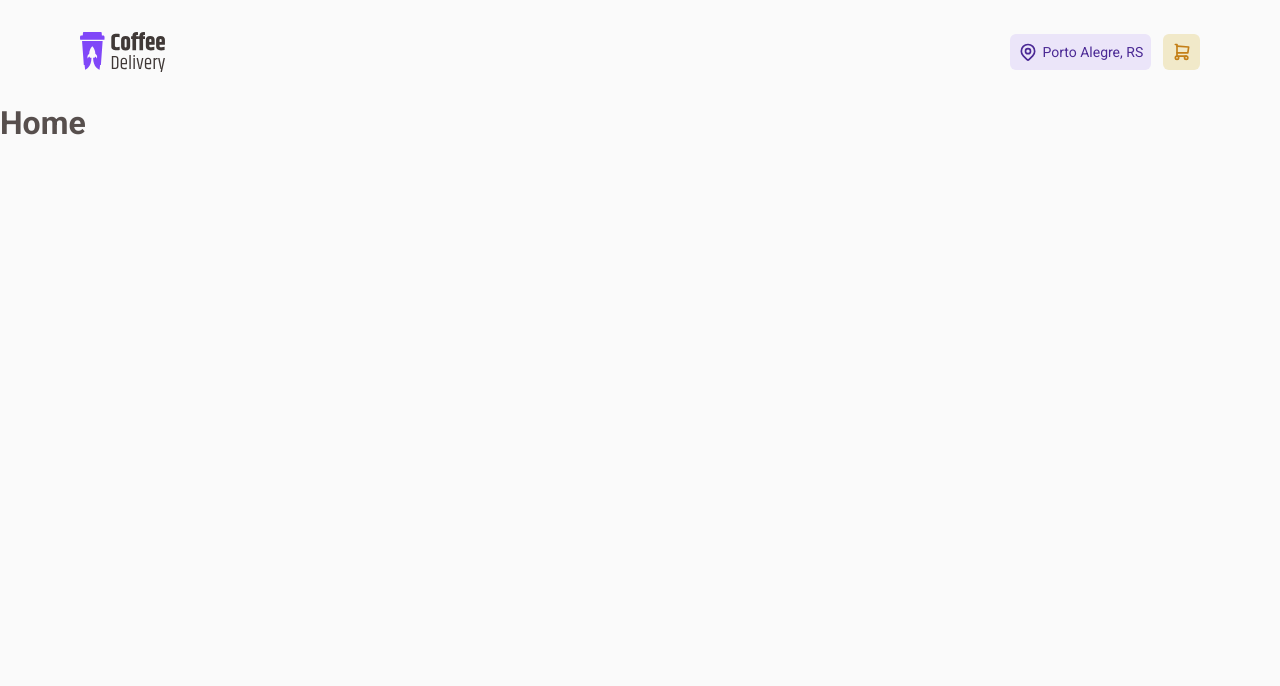
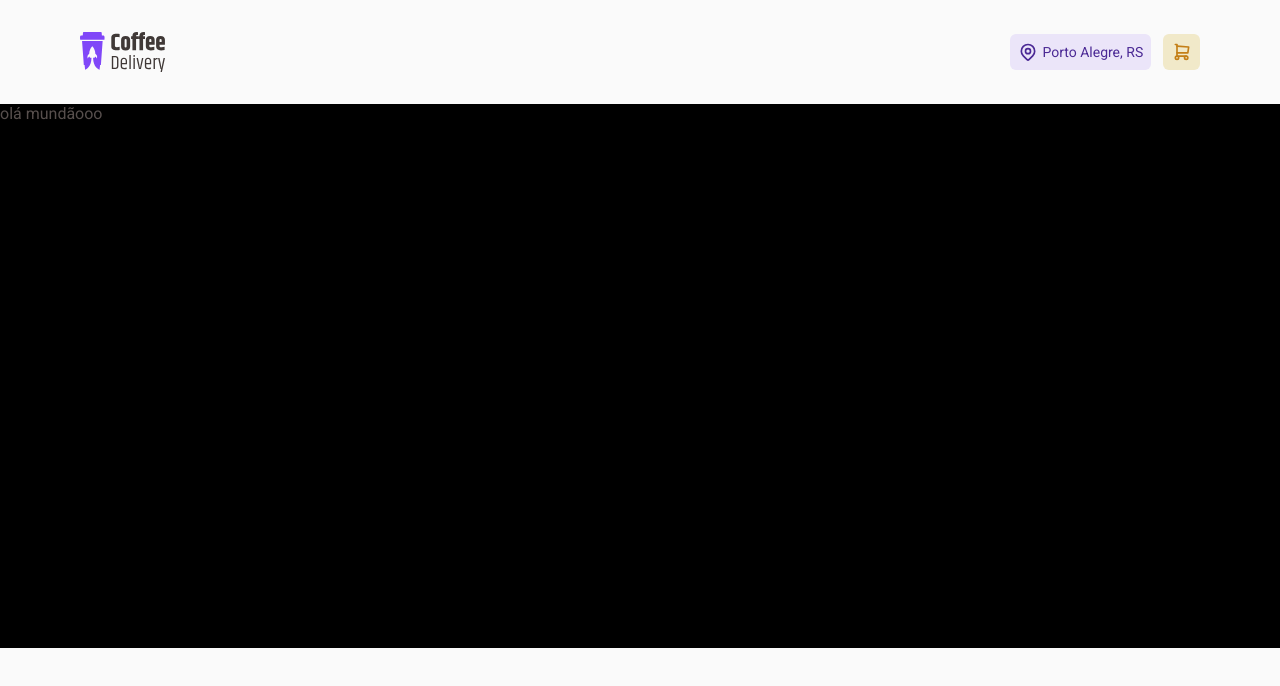
Before and after one commit to sstephanyy/Ignite-React-Challanges, a React (Vite) app: page / in a window 1280 px wide. Shown: the top 686 px of the page. Built offline with nearby package versions, Linux system fonts and the light colour scheme.

Commit message:
1 file modified, 3 added

```diff
--- /dev/null
+++ b/src/pages/Home/components/intro/index.jsx
@@ -0,0 +1,9 @@
+import { IntroContainer } from "../../../Home/components/intro/styles";
+
+export function Intro (){
+  return (
+    <IntroContainer>
+      <p>olá mundãooo</p>
+    </IntroContainer>
+  )
+}
--- /dev/null
+++ b/src/pages/Home/components/intro/styles.js
@@ -0,0 +1,8 @@
+import styled from 'styled-components';
+
+export const IntroContainer = styled.section`
+  background: black;
+  width: 100%;
+  height: 34rem;
+
+`
--- a/src/pages/Home/index.jsx
+++ b/src/pages/Home/index.jsx
@@ -1,3 +1,10 @@
+import { Intro } from "../Home/components/intro";
+import { HomeContainer } from "../Home/styles";
+
 export function HomePage(){
-  return <h1>Home</h1>
+  return (
+    <HomeContainer>
+      <Intro/>
+    </HomeContainer>
+  )
 }
--- /dev/null
+++ b/src/pages/Home/styles.js
@@ -0,0 +1,5 @@
+import styled from 'styled-components';
+
+export const HomeContainer = styled.div`
+  margin-bottom: 9.8rem;
+`
```
